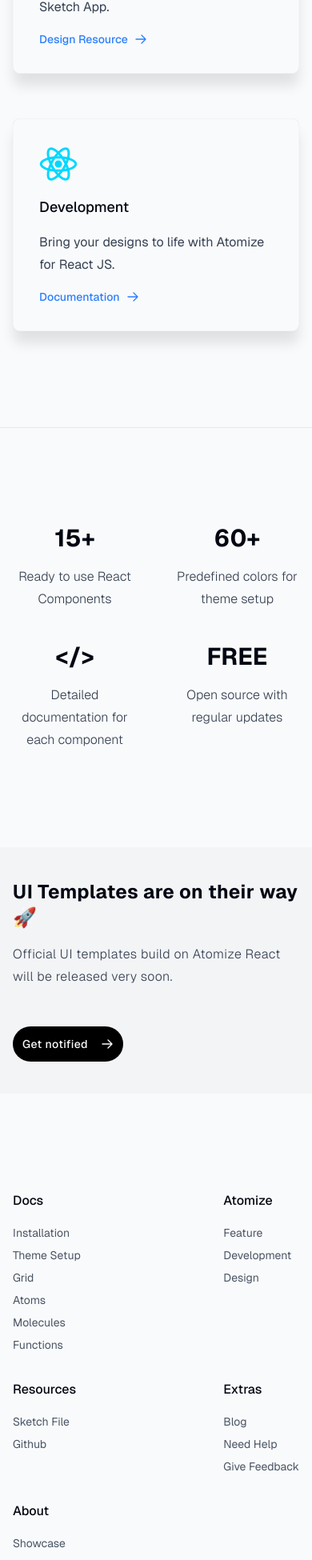
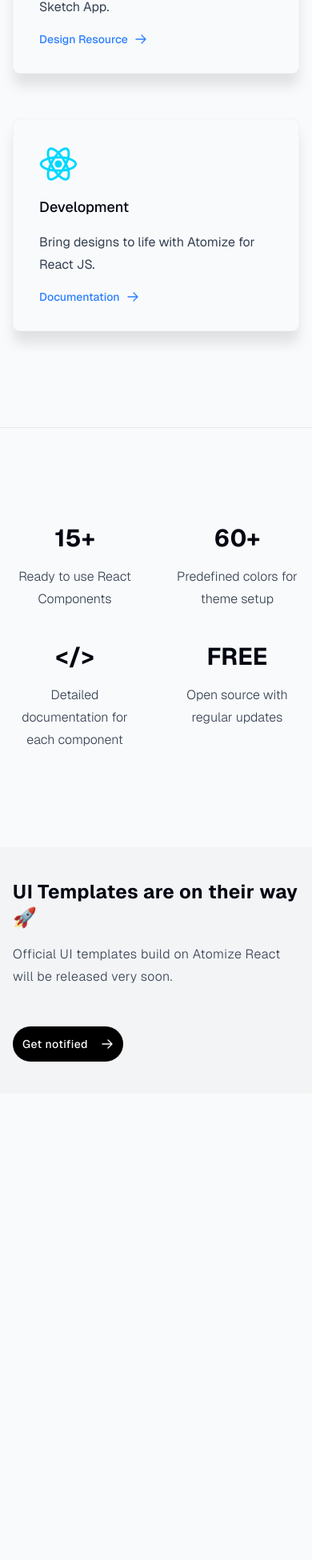
Before and after one commit to homow/atomize-design, a React (Vite) app: page / in a window 390 px wide. Shown: the part 6598-8548 px from the top of the page at 80% size. After the commit the page ends 8085 px from the top, so only its background shows below. Built offline with nearby package versions, Linux system fonts and the light colour scheme.

Commit message:
add id for Sections and complete footer links

```diff
--- a/src/layout/footer/Footer.jsx
+++ b/src/layout/footer/Footer.jsx
@@ -23,15 +23,6 @@
                         text: "Atoms",
                         href: "https://github.com/homow/"
                     },
-                    {
-                        text: "Molecules",
-                        href: "https://youtube.com/@homow_dev"
-                    },
-                    {
-                        text: "Functions",
-                        href: "https://homow.ir"
-                    },
-
                 ]
             },
             {
@@ -99,8 +90,8 @@
         const list = array.map((l, i) => <LinksList key={i} arrayLinks={l}/>);
 
         return (
-            <footer className={"container"}>
-                <div className={"grid gap-y-8 grid-cols-[repeat(2,auto)] justify-between"}>
+            <footer id={"footer"} className={"container"}>
+                <div className={"hidden sm:grid sm:grid-cols-5 gap-y-8 gap-x-8 grid-cols-[repeat(3,auto)] justify-between"}>
                     {list}
                 </div>
             </footer>
--- a/src/layout/header/Header.jsx
+++ b/src/layout/header/Header.jsx
@@ -25,7 +25,7 @@
         const {theme} = this.state;
 
         return (
-            <header className={"fixed z-20 right-0 left-0 top-0 py-4 bg-primary-bg text-primary-gray font-medium text-sm"}>
+            <header id={"header"} className={"fixed z-20 right-0 left-0 top-0 py-4 bg-primary-bg text-primary-gray font-medium text-sm"}>
                 <div className={"container flex items-center justify-between"}>
                     {/* <=== header logo ===> */}
                     <div>
--- a/src/layout/main/Main.jsx
+++ b/src/layout/main/Main.jsx
@@ -10,7 +10,7 @@
 class Main extends Component {
     render () {
         return (
-            <main className={"py-30 md:pt-40 divide-y divide-gray-200 dark:divide-gray-900"}>
+            <main id={"main"} className={"py-30 md:pt-40 divide-y divide-gray-200 dark:divide-gray-900"}>
                 {/* <=== hero section ===> */}
                 <HeroSection/>
 
--- a/src/layout/main/code-section/CodeSection.jsx
+++ b/src/layout/main/code-section/CodeSection.jsx
@@ -5,7 +5,7 @@
 class CodeSection extends Component {
     render() {
         return (
-            <section className={"container pt-30 pb-140 sm:pb-80 min-[646px]:pb-92! lg:pb-30!"}>
+            <section id={"code-section"} className={"container pt-30 pb-140 sm:pb-80 min-[646px]:pb-92! lg:pb-30!"}>
                 <div className={"relative"}>
 
                     {/* <=== code text ===> */}
--- a/src/layout/main/hero-section/HeroSection.jsx
+++ b/src/layout/main/hero-section/HeroSection.jsx
@@ -5,7 +5,7 @@
 class HeroSection extends Component {
     render() {
         return (
-            <section className={"pb-22 container"}>
+            <section id={"hero-section"} className={"pb-22 container"}>
                 {/* <=== top hero section ===> */}
                 <TopHeroSection/>
                 {/* <=== bottom hero section ===> */}
--- a/src/layout/main/modern-tools/ModernTools.jsx
+++ b/src/layout/main/modern-tools/ModernTools.jsx
@@ -4,7 +4,7 @@
 class ModernTools extends Component {
     render() {
         return (
-            <section className={"py-30 container"}>
+            <section id={"modern-tools"} className={"py-30 container"}>
                 <div>
                     <h2 className={"w-full mx-auto text-center text-3xl font-bold mb-18 tracking-wider leading-12 xs:w-10/12 sm:max-w-150 sm:text-4xl"}>
                         A combination of tools to design and develop modern applications at ease.
@@ -29,7 +29,7 @@
                                 </svg>
                             }
                             title={"Development"}
-                            text={"Bring your designs to life with Atomize for React JS."}
+                            text={"Bring designs to life with Atomize for React JS."}
                             btnText={"Documentation"}
                         />
                     </div>
--- a/src/layout/main/more-template/MoreTemplate.jsx
+++ b/src/layout/main/more-template/MoreTemplate.jsx
@@ -3,7 +3,7 @@
 class MoreTemplate extends Component {
     render() {
         return (
-            <section className={"border-none py-10 bg-bg-gray-hover-lt md:container md:rounded-[3.5rem]"}>
+            <section id={"more-template"} className={"border-none py-10 bg-bg-gray-hover-lt md:container md:rounded-[3.5rem]"}>
                 <div className={"container tracking-wide md:flex items-center justify-between"}>
 
                     <div>
--- a/src/layout/main/overview/OverView.jsx
+++ b/src/layout/main/overview/OverView.jsx
@@ -4,7 +4,7 @@
 class OverView extends Component {
     render() {
         return (
-            <section className={"py-30 container border-none"}>
+            <section id={"overview"} className={"py-30 container border-none"}>
                 <div className={"grid grid-cols-1 gap-y-10 gap-x-8 xs:gap-x-12 justify-items-center justify-self-center xx:grid-cols-2 md:grid-cols-4"}>
                     <OverViewBox title={"15+"} text={"Ready to use React Components"}/>
                     <OverViewBox title={"60+"} text={"Predefined colors for theme setup"}/>
--- a/src/layout/main/react-advantage/ReactAdvantage.jsx
+++ b/src/layout/main/react-advantage/ReactAdvantage.jsx
@@ -5,7 +5,7 @@
 class ReactAdvantage extends Component {
     render() {
         return (
-            <section className={"py-30 container"}>
+            <section id={"react-advantage"} className={"py-30 container"}>
                 <div className={"space-y-12 lg:space-y-0 lg:flex gap-2 justify-between items-start"}>
                     {/* <=== circle borders box ===> */}
                     <ReactAdvantageCircleBorder/>
```
